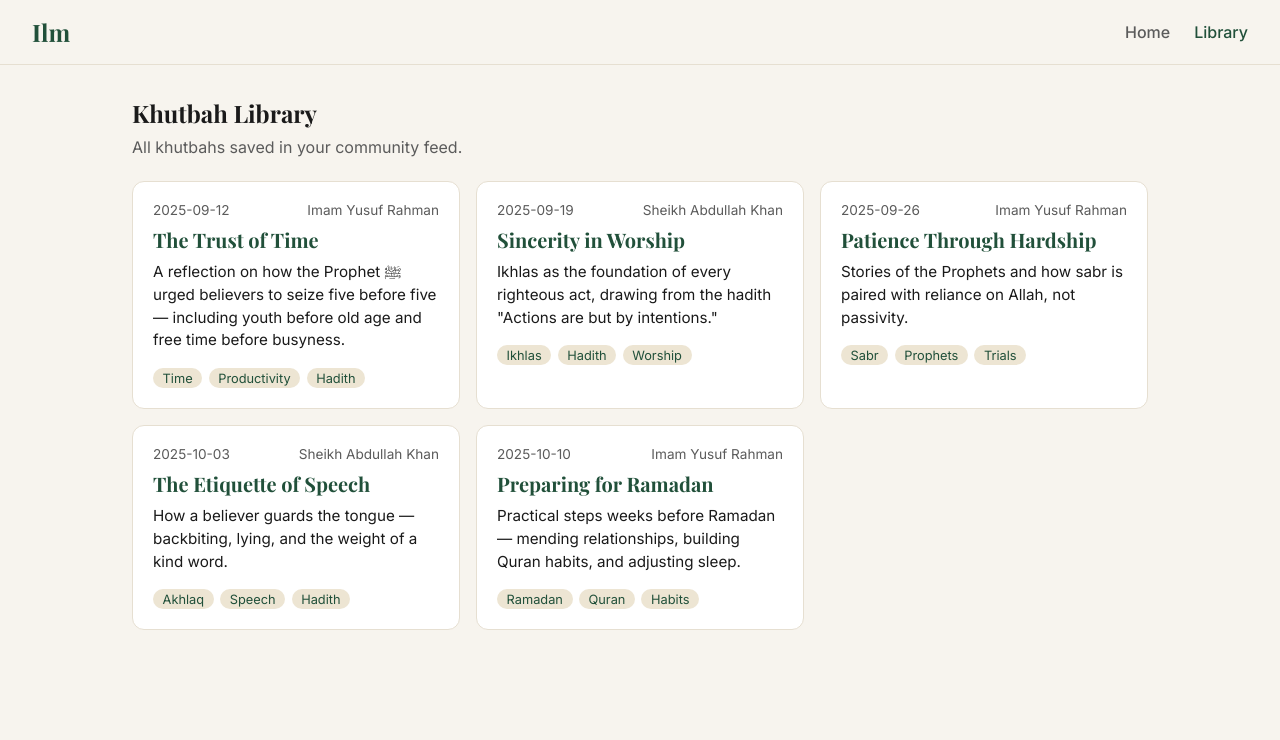
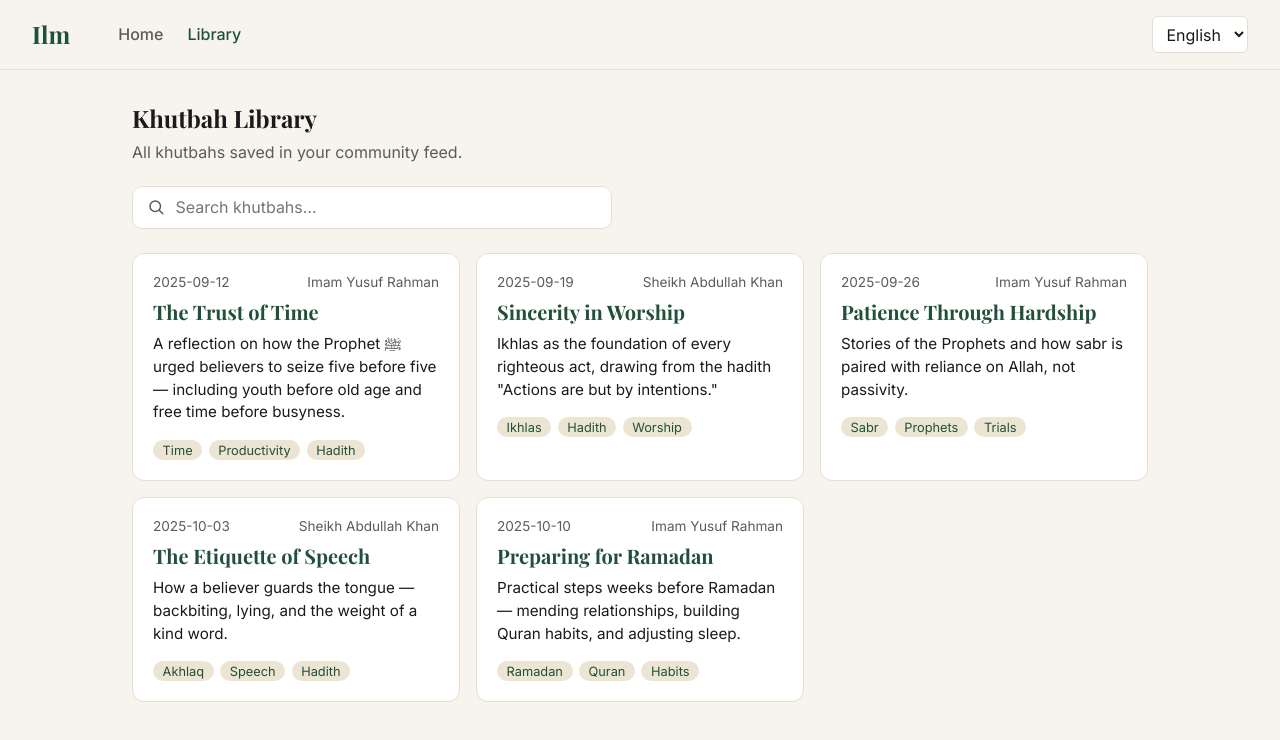
Before and after one commit to ibrahimkhan2022/MIST-ILM-2026, a React (Vite) app: page /library in a window 1280 px wide. Shown: the top 740 px of the page. Built offline with nearby package versions, Linux system fonts and the light colour scheme.

Commit message:
added kuthbah cards and and search

```diff
--- a/index.html
+++ b/index.html
@@ -7,7 +7,7 @@
     <link rel="preconnect" href="https://fonts.googleapis.com" />
     <link rel="preconnect" href="https://fonts.gstatic.com" crossorigin />
     <link
-      href="https://fonts.googleapis.com/css2?family=Inter:wght@300;400;500;600;700&family=Playfair+Display:wght@500;600;700&display=swap"
+      href="https://fonts.googleapis.com/css2?family=Amiri:wght@400;700&family=Inter:wght@300;400;500;600;700&family=Playfair+Display:wght@500;600;700&display=swap"
       rel="stylesheet"
     />
   </head>
--- a/package.json
+++ b/package.json
@@ -1,7 +1,7 @@
 {
   "name": "ilm",
   "private": true,
-  "version": "0.0.4",
+  "version": "0.0.5",
   "type": "module",
   "scripts": {
     "dev": "vite",
--- /dev/null
+++ b/src/components/LanguageSelect.jsx
@@ -0,0 +1,24 @@
+import { useApp } from '../context/AppContext.jsx';
+
+const LANGS = [
+  { code: 'en', label: 'English' },
+  { code: 'ar', label: 'العربية' },
+  { code: 'ur', label: 'اردو' },
+  { code: 'tr', label: 'Türkçe' },
+];
+
+export default function LanguageSelect() {
+  const { preferredLanguage, setPreferredLanguage } = useApp();
+  return (
+    <select
+      className="lang-select"
+      value={preferredLanguage}
+      onChange={(e) => setPreferredLanguage(e.target.value)}
+      aria-label="Preferred language"
+    >
+      {LANGS.map((l) => (
+        <option key={l.code} value={l.code}>{l.label}</option>
+      ))}
+    </select>
+  );
+}
--- a/src/components/Navbar.jsx
+++ b/src/components/Navbar.jsx
@@ -1,4 +1,5 @@
 import { NavLink } from 'react-router-dom';
+import LanguageSelect from './LanguageSelect.jsx';
 
 export default function Navbar() {
   return (
@@ -8,6 +9,7 @@ export default function Navbar() {
         <NavLink to="/home">Home</NavLink>
         <NavLink to="/library">Library</NavLink>
       </div>
+      <LanguageSelect />
     </nav>
   );
 }
--- /dev/null
+++ b/src/components/SearchBar.jsx
@@ -0,0 +1,26 @@
+export default function SearchBar({ value, onChange, placeholder = 'Search khutbahs…' }) {
+  return (
+    <div className="searchbar">
+      <svg
+        className="searchbar-icon"
+        width="18"
+        height="18"
+        viewBox="0 0 24 24"
+        fill="none"
+        stroke="currentColor"
+        strokeWidth="2"
+        strokeLinecap="round"
+        strokeLinejoin="round"
+      >
+        <circle cx="11" cy="11" r="7" />
+        <line x1="21" y1="21" x2="16.65" y2="16.65" />
+      </svg>
+      <input
+        type="text"
+        value={value}
+        onChange={(e) => onChange(e.target.value)}
+        placeholder={placeholder}
+      />
+    </div>
+  );
+}
--- /dev/null
+++ b/src/context/AppContext.jsx
@@ -0,0 +1,30 @@
+import { createContext, useContext, useMemo, useState } from 'react';
+import { khutbahs as seed } from '../data/khutbahs.js';
+
+const AppContext = createContext(null);
+
+export function AppProvider({ children }) {
+  const [khutbahs, setKhutbahs] = useState(seed);
+  const [activeKhutbahId, setActiveKhutbahId] = useState(null);
+  const [preferredLanguage, setPreferredLanguage] = useState('en');
+
+  const value = useMemo(
+    () => ({
+      khutbahs,
+      addKhutbah: (k) => setKhutbahs((cur) => [k, ...cur]),
+      activeKhutbahId,
+      setActiveKhutbahId,
+      preferredLanguage,
+      setPreferredLanguage,
+    }),
+    [khutbahs, activeKhutbahId, preferredLanguage],
+  );
+
+  return <AppContext.Provider value={value}>{children}</AppContext.Provider>;
+}
+
+export function useApp() {
+  const ctx = useContext(AppContext);
+  if (!ctx) throw new Error('useApp must be used inside <AppProvider>');
+  return ctx;
+}
--- a/src/main.jsx
+++ b/src/main.jsx
@@ -2,12 +2,15 @@ import React from 'react';
 import ReactDOM from 'react-dom/client';
 import { BrowserRouter } from 'react-router-dom';
 import App from './App.jsx';
+import { AppProvider } from './context/AppContext.jsx';
 import './styles/index.css';
 
 ReactDOM.createRoot(document.getElementById('root')).render(
   <React.StrictMode>
     <BrowserRouter>
-      <App />
+      <AppProvider>
+        <App />
+      </AppProvider>
     </BrowserRouter>
   </React.StrictMode>
 );
--- a/src/pages/Home.jsx
+++ b/src/pages/Home.jsx
@@ -1,8 +1,9 @@
 import { Link } from 'react-router-dom';
-import { khutbahs } from '../data/khutbahs.js';
+import { useApp } from '../context/AppContext.jsx';
 import KhutbahCard from '../components/KhutbahCard.jsx';
 
 export default function Home() {
+  const { khutbahs } = useApp();
   const recent = khutbahs.slice(0, 3);
   return (
     <div className="page">
--- a/src/pages/Library.jsx
+++ b/src/pages/Library.jsx
@@ -1,15 +1,31 @@
-import { khutbahs } from '../data/khutbahs.js';
+import { useMemo, useState } from 'react';
+import { useApp } from '../context/AppContext.jsx';
 import KhutbahCard from '../components/KhutbahCard.jsx';
+import SearchBar from '../components/SearchBar.jsx';
 
 export default function Library() {
+  const { khutbahs } = useApp();
+  const [query, setQuery] = useState('');
+
+  const filtered = useMemo(() => {
+    const q = query.trim().toLowerCase();
+    if (!q) return khutbahs;
+    return khutbahs.filter((k) =>
+      [k.title, k.speaker, k.summary, ...k.tags].join(' ').toLowerCase().includes(q),
+    );
+  }, [khutbahs, query]);
+
   return (
     <div className="page">
       <h2 className="page-title">Khutbah Library</h2>
       <p className="page-sub">All khutbahs saved in your community feed.</p>
-      <div className="card-grid">
-        {khutbahs.map((k) => (
-          <KhutbahCard key={k.id} khutbah={k} />
-        ))}
+      <SearchBar value={query} onChange={setQuery} />
+      <div className="card-grid" style={{ marginTop: '1.5rem' }}>
+        {filtered.length === 0 ? (
+          <p className="page-sub">No khutbahs match "{query}".</p>
+        ) : (
+          filtered.map((k) => <KhutbahCard key={k.id} khutbah={k} />)
+        )}
       </div>
     </div>
   );
--- a/src/styles/index.css
+++ b/src/styles/index.css
@@ -31,6 +31,7 @@ a { color: inherit; text-decoration: none; }
   padding: 1rem 2rem;
   border-bottom: 1px solid var(--border);
   background: var(--bg);
+  gap: 1rem;
 }
 
 .navbar-brand {
@@ -40,10 +41,19 @@ a { color: inherit; text-decoration: none; }
   color: var(--accent-deep);
 }
 
-.navbar-links { display: flex; gap: 1.5rem; }
+.navbar-links { display: flex; gap: 1.5rem; flex: 1; margin-left: 2rem; }
 .navbar-links a { color: var(--muted); font-weight: 500; }
 .navbar-links a.active,
 .navbar-links a:hover { color: var(--accent-deep); }
+
+.lang-select {
+  font: inherit;
+  padding: 0.4rem 0.6rem;
+  border-radius: 6px;
+  border: 1px solid var(--border);
+  background: var(--card);
+  color: var(--ink);
+}
 
 /* Landing */
 .landing {
@@ -78,6 +88,29 @@ a { color: inherit; text-decoration: none; }
 }
 
 .page-sub { color: var(--muted); margin: 0 0 1.5rem; }
+
+/* Search */
+.searchbar {
+  display: flex;
+  align-items: center;
+  gap: 0.5rem;
+  background: var(--card);
+  border: 1px solid var(--border);
+  border-radius: 10px;
+  padding: 0.6rem 0.9rem;
+  max-width: 480px;
+}
+
+.searchbar-icon { color: var(--muted); flex-shrink: 0; }
+
+.searchbar input {
+  flex: 1;
+  border: none;
+  outline: none;
+  background: transparent;
+  font: inherit;
+  color: var(--ink);
+}
 
 /* Cards */
 .card-grid {
```
